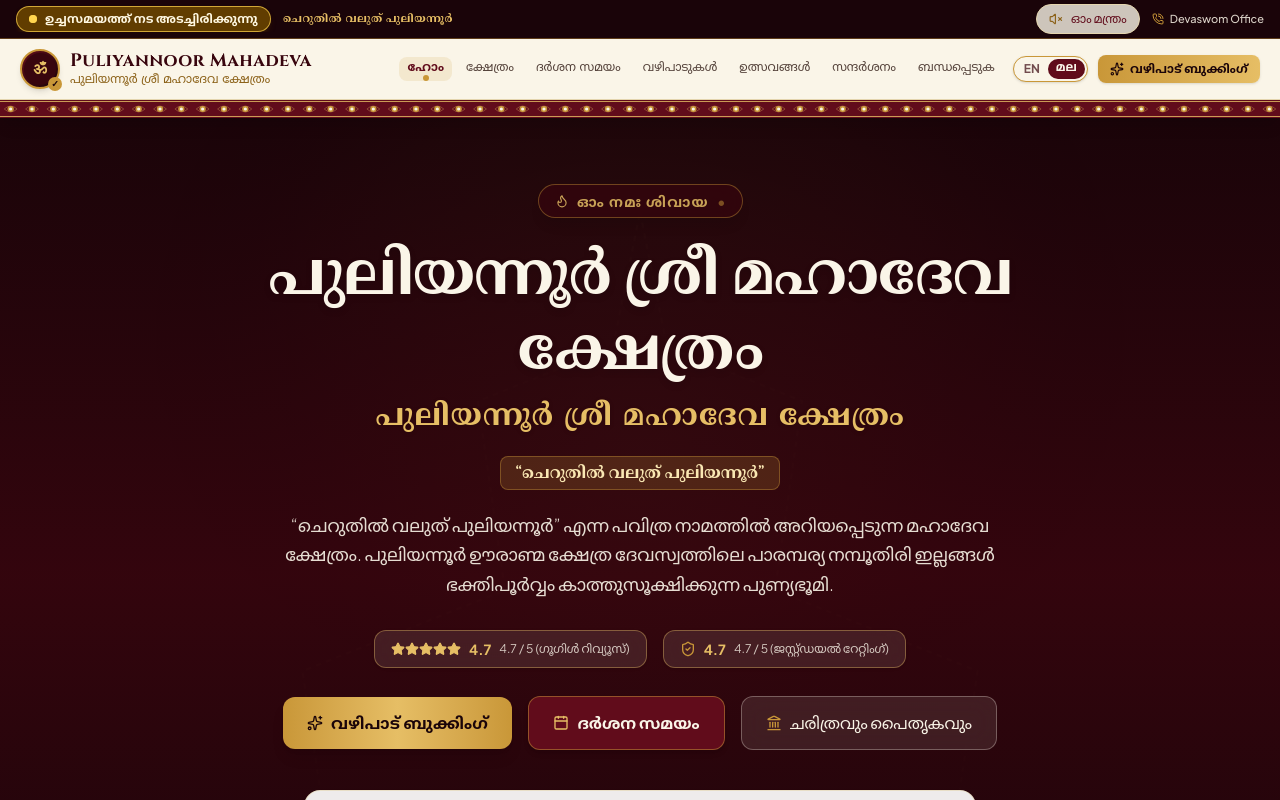
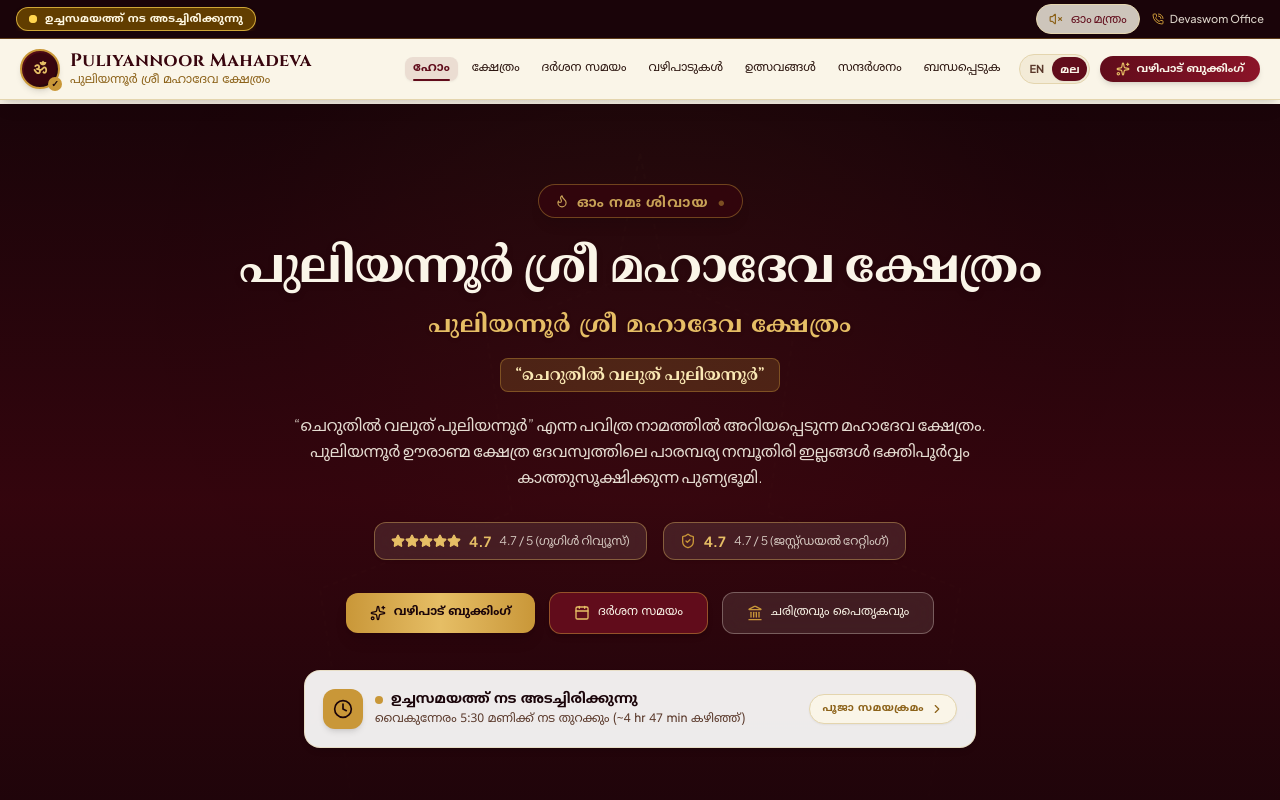
Before and after one commit to vishnu-ej/puliyannoor-temple, a Next.js app: page / in a window 1280 px wide. Both pictures are taken after a click on the button "മല". Shown: the top 800 px of the page. Built offline with nearby package versions, Linux system fonts and the light colour scheme; a web font is replaced by a local one.

Commit message:
Refine navbar branding, fix Malayalam quick info bounding, and scale down Malayalam font sizes

```diff
--- a/src/components/Header.tsx
+++ b/src/components/Header.tsx
@@ -56,14 +56,11 @@ export const Header: React.FC = () => {
 
   return (
     <header className="fixed top-0 left-0 right-0 z-50 w-full shadow-lg bg-[#FAF5E8] transition-all duration-200">
-      {/* Top Micro-Bar (High-contrast, mobile-friendly) */}
+      {/* Top Micro-Bar */}
       <div className="bg-[#1A0409] text-[#FAF5E8] text-xs py-1 px-3 sm:px-4 border-b border-[#C99738]/40">
         <div className="max-w-7xl mx-auto flex items-center justify-between gap-2">
           <div className="flex items-center gap-2 sm:gap-3 overflow-hidden">
             <LiveStatusBadge compact />
-            <span className="hidden md:inline-block text-[#E6BE65] font-cinzel tracking-wider text-[11px] font-semibold truncate">
-              {t('temple_tagline_short')}
-            </span>
           </div>
 
           <div className="flex items-center gap-2 sm:gap-3 flex-shrink-0">
@@ -130,59 +127,62 @@ export const Header: React.FC = () => {
                         : 'text-xs xl:text-sm px-2 xl:px-2.5 py-1.5 font-medium'
                     } ${
                       active
-                        ? 'text-[#610C1B] font-bold bg-[#C99738]/15'
-                        : 'text-[#2B150F]/80 hover:text-[#610C1B] hover:bg-[#F3EBD7]'
+                        ? 'text-[#610C1B] font-bold bg-[#610C1B]/10 shadow-xs'
+                        : 'text-[#2B150F] hover:text-[#610C1B] hover:bg-[#F3EBD7]'
                     }`}
                   >
                     {t(item.labelKey)}
                     {active && (
-                      <span className="absolute bottom-0 left-1/2 -translate-x-1/2 w-1.5 h-1.5 rounded-full bg-[#C99738]" />
+                      <span className="absolute bottom-0 left-2 right-2 h-0.5 bg-[#610C1B] rounded-full" />
                     )}
                   </Link>
                 );
               })}
             </nav>
 
-            {/* Language Switcher */}
-            <div className="flex items-center rounded-full border border-[#C99738] bg-[#FAF5E8] p-0.5 shadow-sm overflow-hidden flex-shrink-0">
+            {/* Language Switcher Pill */}
+            <div className="inline-flex rounded-full p-0.5 bg-[#F3EBD7] border border-[#E4D5AE] text-[11px] font-bold flex-shrink-0">
               <button
                 onClick={() => setLanguage('en')}
-                className={`px-2 py-0.5 rounded-full text-[11px] sm:text-xs font-bold transition-all cursor-pointer min-w-[26px] ${
+                className={`px-2 py-1 rounded-full transition-all cursor-pointer ${
                   language === 'en'
-                    ? 'bg-[#610C1B] text-[#FAF5E8] shadow-inner'
-                    : 'text-[#38050E] hover:text-[#610C1B] opacity-70'
+                    ? 'bg-[#610C1B] text-[#FAF5E8] shadow-xs'
+                    : 'text-[#5A382A] hover:text-[#2B150F]'
                 }`}
-                title="English"
+                aria-label="Switch to English"
               >
                 EN
               </button>
               <button
                 onClick={() => setLanguage('ml')}
-                className={`px-2 py-0.5 rounded-full text-[11px] sm:text-xs font-bold font-malayalam-sans transition-all cursor-pointer min-w-[26px] ${
+                className={`px-2 py-1 rounded-full transition-all cursor-pointer ${
                   language === 'ml'
-                    ? 'bg-[#610C1B] text-[#FAF5E8] shadow-inner'
-                    : 'text-[#38050E] hover:text-[#610C1B] opacity-70'
+                    ? 'bg-[#610C1B] text-[#FAF5E8] shadow-xs'
+                    : 'text-[#5A382A] hover:text-[#2B150F]'
                 }`}
-                title="മലയാളം"
+                aria-label="Switch to Malayalam"
               >
                 മല
               </button>
             </div>
 
-            {/* Book Offering Button (Mobile & Desktop) */}
+            {/* Book Offering CTA Button (Desktop) */}
             <Link
               href="/offerings"
-              className="hidden sm:inline-flex items-center gap-1.5 px-3 py-1.5 rounded-lg bg-gradient-to-r from-[#C99738] to-[#E6BE65] text-[#1A0409] text-xs font-bold tracking-wide shadow-sm hover:brightness-105 active:scale-95 transition-all whitespace-nowrap flex-shrink-0"
+              className="hidden md:inline-flex items-center gap-1.5 px-3.5 xl:px-4 py-1.5 rounded-full bg-gradient-to-r from-[#610C1B] to-[#8B1428] text-[#FAF5E8] text-xs font-bold shadow-md hover:brightness-110 active:scale-95 transition-all flex-shrink-0"
             >
-              <Sparkles className="w-3.5 h-3.5 text-[#1A0409]" />
-              <span>{t('btn_book_vazhipadu')}</span>
+              <Sparkles className="w-3.5 h-3.5 text-[#E6BE65]" />
+              <span className={language === 'ml' ? 'text-[11px] font-malayalam-sans' : 'text-xs'}>
+                {t('btn_book_vazhipadu')}
+              </span>
             </Link>
 
-            {/* Mobile Menu Toggle Button (Touch Friendly 44x44 target) */}
+            {/* Mobile Menu Hamburger Button */}
             <button
               onClick={() => setMobileMenuOpen(!mobileMenuOpen)}
-              className="lg:hidden p-2 rounded-xl text-[#38050E] hover:bg-[#C99738]/20 active:bg-[#C99738]/30 transition-colors cursor-pointer flex-shrink-0 flex items-center justify-center min-w-[40px] min-h-[40px]"
-              aria-label="Toggle menu"
+              className="lg:hidden p-2 rounded-xl text-[#610C1B] hover:bg-[#F3EBD7] active:scale-95 transition-all cursor-pointer flex-shrink-0 min-w-[40px] min-h-[40px] flex items-center justify-center"
+              aria-label="Toggle navigation menu"
+              aria-expanded={mobileMenuOpen}
             >
               {mobileMenuOpen ? <X className="w-6 h-6" /> : <Menu className="w-6 h-6" />}
             </button>
@@ -190,14 +190,11 @@ export const Header: React.FC = () => {
         </div>
       </div>
 
-      {/* Traditional Mural Divider Strip */}
-      <MuralDivider />
-
-      {/* Mobile Drawer Menu (Full touch-friendly sheet) */}
+      {/* Mobile Navigation Drawer */}
       {mobileMenuOpen && (
-        <div className="lg:hidden fixed inset-x-0 top-[90px] sm:top-[100px] bottom-0 bg-[#1A0409]/75 backdrop-blur-md z-50 animate-fadeIn flex flex-col justify-start">
-          <div className="bg-[#FAF5E8] border-b border-[#E4D5AE] shadow-2xl p-5 max-h-[calc(100vh-100px)] overflow-y-auto">
-            <div className="flex flex-col gap-1.5">
+        <div className="lg:hidden fixed inset-0 top-[88px] sm:top-[94px] bg-[#1A0409]/60 backdrop-blur-sm z-40 animate-fadeIn">
+          <div className="bg-[#FAF5E8] border-b border-[#C99738]/40 shadow-2xl p-4 sm:p-6 max-h-[calc(100vh-94px)] overflow-y-auto animate-slideDown">
+            <div className="space-y-1">
               {navItems.map((item) => {
                 const active = isActive(item.href);
                 return (
@@ -205,14 +202,20 @@ export const Header: React.FC = () => {
                     key={item.href}
                     href={item.href}
                     onClick={() => setMobileMenuOpen(false)}
-                    className={`flex items-center justify-between w-full px-4 py-3 rounded-xl text-left font-medium transition-all text-sm ${
+                    className={`flex items-center justify-between px-4 py-3 rounded-xl transition-all ${
+                      language === 'ml' ? 'text-xs font-malayalam-sans' : 'text-sm font-medium'
+                    } ${
                       active
-                        ? 'bg-[#610C1B] text-[#FAF5E8] font-semibold shadow-sm'
-                        : 'text-[#2B150F] hover:bg-[#C99738]/15 active:bg-[#C99738]/25'
+                        ? 'bg-[#610C1B] text-[#FAF5E8] font-bold shadow-sm'
+                        : 'text-[#2B150F] hover:bg-[#F3EBD7]'
                     }`}
                   >
                     <span>{t(item.labelKey)}</span>
-                    <ChevronRight className="w-4 h-4 opacity-70" />
+                    <ChevronRight
+                      className={`w-4 h-4 ${
+                        active ? 'text-[#E6BE65]' : 'text-[#8C6219]/60'
+                      }`}
+                    />
                   </Link>
                 );
               })}
@@ -224,7 +227,9 @@ export const Header: React.FC = () => {
                   className="w-full py-3 px-4 rounded-xl bg-gradient-to-r from-[#610C1B] to-[#8B1428] text-[#FAF5E8] font-bold text-center flex items-center justify-center gap-2 shadow-md active:scale-98 transition-transform"
                 >
                   <Sparkles className="w-4 h-4 text-[#E6BE65]" />
-                  <span>{t('btn_book_vazhipadu')}</span>
+                  <span className={language === 'ml' ? 'text-xs font-malayalam-sans' : 'text-sm'}>
+                    {t('btn_book_vazhipadu')}
+                  </span>
                 </Link>
 
                 <div className="flex items-center justify-center gap-3 text-xs text-[#8C6219] pt-1">
--- a/src/components/Hero.tsx
+++ b/src/components/Hero.tsx
@@ -65,27 +65,27 @@ export const Hero: React.FC = () => {
         </div>
 
         {/* Main Temple Name */}
-        <h1 className="font-cinzel text-2xl sm:text-4xl md:text-6xl font-extrabold tracking-tight text-[#FAF5E8] mb-2 sm:mb-3 leading-tight drop-shadow-md">
+        <h1 className="font-cinzel text-2xl sm:text-4xl md:text-5xl font-extrabold tracking-tight text-[#FAF5E8] mb-2 sm:mb-3 leading-tight drop-shadow-md">
           {t('hero_title')}
         </h1>
 
         {/* Malayalam Sacred Title */}
-        <div className="font-malayalam-serif text-lg sm:text-2xl md:text-3xl text-[#E6BE65] font-semibold mb-4 sm:mb-5 tracking-wide drop-shadow">
+        <div className="font-malayalam-serif text-base sm:text-xl md:text-2xl text-[#E6BE65] font-semibold mb-3 sm:mb-4 tracking-wide drop-shadow">
           പുലിയന്നൂർ ശ്രീ മഹാദേവ ക്ഷേത്രം
         </div>
 
         {/* Popular Epithet Banner */}
-        <div className="inline-block px-3.5 py-1 rounded-lg bg-[#C99738]/20 border border-[#C99738]/40 text-xs sm:text-sm md:text-base font-cinzel font-semibold text-[#F9E7B3] mb-5">
+        <div className="inline-block px-3.5 py-1 rounded-lg bg-[#C99738]/20 border border-[#C99738]/40 text-xs sm:text-sm md:text-base font-cinzel font-semibold text-[#F9E7B3] mb-4 sm:mb-5">
           &ldquo;{t('temple_tagline_short')}&rdquo;
         </div>
 
         {/* Subtitle */}
-        <p className="max-w-3xl mx-auto text-xs sm:text-base md:text-lg text-[#FAF5E8]/90 font-light leading-relaxed mb-6 sm:mb-8 px-2">
+        <p className="max-w-3xl mx-auto text-xs sm:text-sm md:text-base text-[#FAF5E8]/90 font-light leading-relaxed mb-6 sm:mb-8 px-2">
           {t('hero_subtitle')}
         </p>
 
         {/* Verified Ratings Badges */}
-        <div className="flex flex-wrap items-center justify-center gap-2 sm:gap-4 mb-7">
+        <div className="flex flex-wrap items-center justify-center gap-2 sm:gap-4 mb-6 sm:mb-8">
           <div className="flex items-center gap-1.5 sm:gap-2 px-3 py-1.5 sm:px-4 sm:py-2 rounded-xl bg-[#FAF5E8]/10 border border-[#E6BE65]/40 backdrop-blur-md text-xs sm:text-sm text-[#FAF5E8] shadow-sm">
             <div className="flex text-[#E6BE65]">
               {Array.from({ length: 5 }).map((_, i) => (
@@ -103,30 +103,36 @@ export const Hero: React.FC = () => {
           </div>
         </div>
 
-        {/* Action Buttons (Full width on small phones, grouped on tablet+) */}
-        <div className="flex flex-col sm:flex-row items-center justify-center gap-3 sm:gap-4 mb-8 sm:mb-10 w-full max-w-md sm:max-w-none mx-auto">
+        {/* Action Buttons (Balanced font sizes in Malayalam and English) */}
+        <div className="flex flex-col sm:flex-row items-center justify-center gap-2.5 sm:gap-3.5 mb-7 sm:mb-9 w-full max-w-md sm:max-w-none mx-auto">
           <Link
             href="/offerings"
-            className="w-full sm:w-auto flex items-center justify-center gap-2 px-6 py-3.5 rounded-xl bg-gradient-to-r from-[#C99738] via-[#E6BE65] to-[#C99738] text-[#1A0409] font-bold text-sm md:text-base tracking-wide shadow-lg active:scale-95 transition-transform"
+            className="w-full sm:w-auto flex items-center justify-center gap-2 px-5 sm:px-6 py-3 rounded-xl bg-gradient-to-r from-[#C99738] via-[#E6BE65] to-[#C99738] text-[#1A0409] font-bold shadow-lg active:scale-95 transition-transform"
           >
-            <Sparkles className="w-4 h-4" />
-            <span>{t('btn_book_vazhipadu')}</span>
+            <Sparkles className="w-4 h-4 flex-shrink-0" />
+            <span className={language === 'ml' ? 'text-xs font-semibold font-malayalam-sans' : 'text-xs sm:text-sm tracking-wide'}>
+              {t('btn_book_vazhipadu')}
+            </span>
           </Link>
 
           <Link
             href="/timings"
-            className="w-full sm:w-auto flex items-center justify-center gap-2 px-6 py-3.5 rounded-xl bg-[#610C1B] hover:bg-[#8B1428] text-[#FAF5E8] font-semibold text-sm md:text-base border border-[#C99738]/50 shadow-md active:scale-95 transition-transform"
+            className="w-full sm:w-auto flex items-center justify-center gap-2 px-5 sm:px-6 py-3 rounded-xl bg-[#610C1B] hover:bg-[#8B1428] text-[#FAF5E8] font-semibold border border-[#C99738]/50 shadow-md active:scale-95 transition-transform"
           >
-            <Calendar className="w-4 h-4 text-[#E6BE65]" />
-            <span>{t('btn_plan_darshan')}</span>
+            <Calendar className="w-4 h-4 text-[#E6BE65] flex-shrink-0" />
+            <span className={language === 'ml' ? 'text-xs font-medium font-malayalam-sans' : 'text-xs sm:text-sm tracking-wide'}>
+              {t('btn_plan_darshan')}
+            </span>
           </Link>
 
           <Link
             href="/about"
-            className="w-full sm:w-auto flex items-center justify-center gap-2 px-6 py-3.5 rounded-xl bg-[#FAF5E8]/10 hover:bg-[#FAF5E8]/20 text-[#FAF5E8] font-medium text-sm md:text-base border border-[#FAF5E8]/30 backdrop-blur-md active:scale-95 transition-transform"
+            className="w-full sm:w-auto flex items-center justify-center gap-2 px-5 sm:px-6 py-3 rounded-xl bg-[#FAF5E8]/10 hover:bg-[#FAF5E8]/20 text-[#FAF5E8] font-medium border border-[#FAF5E8]/30 backdrop-blur-md active:scale-95 transition-transform"
           >
-            <Landmark className="w-4 h-4 text-[#C99738]" />
-            <span>{t('btn_explore_about')}</span>
+            <Landmark className="w-4 h-4 text-[#C99738] flex-shrink-0" />
+            <span className={language === 'ml' ? 'text-xs font-medium font-malayalam-sans' : 'text-xs sm:text-sm tracking-wide'}>
+              {t('btn_explore_about')}
+            </span>
           </Link>
         </div>
 
@@ -136,41 +142,41 @@ export const Hero: React.FC = () => {
         </div>
       </div>
 
-      {/* Information Quick Strip (2x2 on mobile, 4 on desktop) */}
+      {/* Information Quick Strip (Fully bounded text without truncation) */}
       <div className="relative z-10 w-full bg-[#1A0409]/95 border-t border-[#C99738]/30 backdrop-blur-md">
         <div className="max-w-7xl mx-auto grid grid-cols-2 md:grid-cols-4 divide-y md:divide-y-0 md:divide-x divide-[#C99738]/20 text-center py-2 sm:py-3">
-          <div className="px-2 sm:px-4 py-2.5">
-            <span className="block text-[10px] sm:text-[11px] uppercase tracking-wider text-[#C99738] font-semibold mb-0.5 truncate">
+          <div className="px-2 sm:px-4 py-2.5 flex flex-col justify-center">
+            <span className="block text-[10px] sm:text-[11px] uppercase tracking-wider text-[#C99738] font-semibold mb-0.5">
               {t('info_deity')}
             </span>
-            <span className="font-cinzel font-bold text-xs sm:text-sm md:text-base text-[#FAF5E8] truncate block">
+            <span className={`block font-bold text-xs sm:text-sm text-[#FAF5E8] leading-snug break-words ${language === 'ml' ? 'font-malayalam-sans text-xs' : 'font-cinzel'}`}>
               {t('info_deity_val')}
             </span>
           </div>
 
-          <div className="px-2 sm:px-4 py-2.5">
-            <span className="block text-[10px] sm:text-[11px] uppercase tracking-wider text-[#C99738] font-semibold mb-0.5 truncate">
+          <div className="px-2 sm:px-4 py-2.5 flex flex-col justify-center">
+            <span className="block text-[10px] sm:text-[11px] uppercase tracking-wider text-[#C99738] font-semibold mb-0.5">
               {t('info_opening')}
             </span>
-            <span className="font-cinzel font-bold text-xs sm:text-sm md:text-base text-[#FAF5E8] truncate block">
+            <span className={`block font-bold text-xs sm:text-sm text-[#FAF5E8] leading-snug break-words ${language === 'ml' ? 'font-malayalam-sans text-xs' : 'font-cinzel'}`}>
               {t('info_opening_val')}
             </span>
           </div>
 
-          <div className="px-2 sm:px-4 py-2.5 border-t md:border-t-0">
-            <span className="block text-[10px] sm:text-[11px] uppercase tracking-wider text-[#C99738] font-semibold mb-0.5 truncate">
+          <div className="px-2 sm:px-4 py-2.5 border-t md:border-t-0 flex flex-col justify-center">
+            <span className="block text-[10px] sm:text-[11px] uppercase tracking-wider text-[#C99738] font-semibold mb-0.5">
               {t('info_admin')}
             </span>
-            <span className="font-cinzel font-bold text-xs sm:text-sm md:text-base text-[#FAF5E8] truncate block">
+            <span className={`block font-bold text-xs sm:text-sm text-[#FAF5E8] leading-snug break-words ${language === 'ml' ? 'font-malayalam-sans text-xs' : 'font-cinzel'}`}>
               {t('info_admin_val')}
             </span>
           </div>
 
-          <div className="px-2 sm:px-4 py-2.5 border-t md:border-t-0">
-            <span className="block text-[10px] sm:text-[11px] uppercase tracking-wider text-[#C99738] font-semibold mb-0.5 truncate">
+          <div className="px-2 sm:px-4 py-2.5 border-t md:border-t-0 flex flex-col justify-center">
+            <span className="block text-[10px] sm:text-[11px] uppercase tracking-wider text-[#C99738] font-semibold mb-0.5">
               {t('info_parking')}
             </span>
-            <span className="font-cinzel font-bold text-xs sm:text-sm md:text-base text-[#FAF5E8] truncate block">
+            <span className={`block font-bold text-xs sm:text-sm text-[#FAF5E8] leading-snug break-words ${language === 'ml' ? 'font-malayalam-sans text-xs' : 'font-cinzel'}`}>
               {t('info_parking_val')}
             </span>
           </div>
--- a/src/components/LiveStatusBadge.tsx
+++ b/src/components/LiveStatusBadge.tsx
@@ -41,15 +41,17 @@ export const LiveStatusBadge: React.FC<LiveStatusBadgeProps> = ({
           className={`inline-flex items-center gap-1.5 px-3 py-1 rounded-full text-xs font-semibold bg-[#38050E] text-[#F9E7B3] border border-[#C99738]/50 hover:brightness-110 cursor-pointer ${className}`}
         >
           <span className="w-2 h-2 rounded-full bg-[#C99738] animate-pulse" />
-          <span>{language === 'en' ? 'Checking Darshan Hours...' : 'ദർശന സമയം പരിശോധിക്കുന്നു...'}</span>
+          <span className={language === 'ml' ? 'text-[11px] font-malayalam-sans' : 'text-xs'}>
+            {language === 'en' ? 'Checking Darshan Hours...' : 'ദർശന സമയം പരിശോധിക്കുന്നു...'}
+          </span>
         </Link>
       );
     }
     return (
-      <div className={`glass-panel rounded-2xl p-4 border border-[#C99738]/30 shadow-md ${className}`}>
+      <div className={`glass-panel rounded-2xl p-3.5 sm:p-4 border border-[#C99738]/30 shadow-md ${className}`}>
         <div className="flex items-center gap-3">
-          <Clock className="w-5 h-5 text-[#C99738] animate-spin" />
-          <span className="text-sm font-cinzel text-[#1A0409]">
+          <Clock className="w-4 h-4 sm:w-5 sm:h-5 text-[#C99738] animate-spin" />
+          <span className="text-xs sm:text-sm font-cinzel text-[#1A0409]">
             {language === 'en' ? 'Calculating Darshan Status...' : 'ദർശന സമയം പരിശോധിക്കുന്നു...'}
           </span>
         </div>
@@ -63,7 +65,7 @@ export const LiveStatusBadge: React.FC<LiveStatusBadgeProps> = ({
     return (
       <Link
         href="/timings"
-        className={`inline-flex items-center gap-2 px-3 py-1 rounded-full text-xs font-bold transition-all shadow-md hover:scale-[1.03] cursor-pointer ${
+        className={`inline-flex items-center gap-2 px-2.5 sm:px-3 py-1 rounded-full font-bold transition-all shadow-md hover:scale-[1.03] cursor-pointer ${
           isOpen
             ? 'bg-[#1F4E34] hover:bg-[#2D6A4F] text-[#E8F5E9] border border-[#4CAF50]/60 shadow-[#1F4E34]/30'
             : badgeColor === 'amber'
@@ -92,7 +94,7 @@ export const LiveStatusBadge: React.FC<LiveStatusBadgeProps> = ({
             }`}
           />
         </span>
-        <span className="font-semibold tracking-wide text-xs">
+        <span className={`font-semibold tracking-wide ${language === 'ml' ? 'text-[11px] font-malayalam-sans' : 'text-xs'}`}>
           {statusText[language]}
         </span>
       </Link>
@@ -101,7 +103,7 @@ export const LiveStatusBadge: React.FC<LiveStatusBadgeProps> = ({
 
   return (
     <div
-      className={`glass-panel rounded-2xl p-4 md:p-5 border transition-all shadow-md ${
+      className={`glass-panel rounded-2xl p-3.5 sm:p-4 md:p-4.5 border transition-all shadow-md ${
         isOpen
           ? 'border-[#1F4E34]/50 bg-gradient-to-r from-[#1F4E34]/10 via-[#FAF5E8] to-transparent'
           : badgeColor === 'amber'
@@ -109,10 +111,10 @@ export const LiveStatusBadge: React.FC<LiveStatusBadgeProps> = ({
           : 'border-[#610C1B]/40 bg-gradient-to-r from-[#610C1B]/10 via-[#FAF5E8] to-transparent'
       } ${className}`}
     >
-      <div className="flex flex-col sm:flex-row items-start sm:items-center justify-between gap-3">
-        <div className="flex items-center gap-3.5">
+      <div className="flex flex-col sm:flex-row items-start sm:items-center justify-between gap-2.5 sm:gap-3">
+        <div className="flex items-center gap-3">
           <div
-            className={`w-10 h-10 rounded-xl flex items-center justify-center shadow-md flex-shrink-0 ${
+            className={`w-9 h-9 sm:w-10 sm:h-10 rounded-xl flex items-center justify-center shadow-md flex-shrink-0 ${
               isOpen
                 ? 'bg-[#1F4E34] text-[#FAF5E8]'
                 : badgeColor === 'amber'
@@ -121,17 +123,17 @@ export const LiveStatusBadge: React.FC<LiveStatusBadgeProps> = ({
             }`}
           >
             {isOpen ? (
-              <Sparkles className="w-5 h-5 animate-flame" />
+              <Sparkles className="w-4 h-4 sm:w-5 sm:h-5 animate-flame" />
             ) : badgeColor === 'amber' ? (
-              <Clock className="w-5 h-5" />
+              <Clock className="w-4 h-4 sm:w-5 sm:h-5" />
             ) : (
-              <Moon className="w-5 h-5" />
+              <Moon className="w-4 h-4 sm:w-5 sm:h-5" />
             )}
           </div>
           <div>
             <div className="flex items-center gap-2">
               <span
-                className={`inline-block w-2.5 h-2.5 rounded-full ${
+                className={`inline-block w-2 h-2 rounded-full ${
                   isOpen
                     ? 'bg-[#1F4E34] animate-pulse'
                     : badgeColor === 'amber'
@@ -139,12 +141,18 @@ export const LiveStatusBadge: React.FC<LiveStatusBadgeProps> = ({
                     : 'bg-[#610C1B]'
                 }`}
               />
-              <h4 className="font-cinzel font-bold text-sm md:text-base text-[#1A0409]">
+              <h4 className={`font-bold text-[#1A0409] ${
+                language === 'ml'
+                  ? 'text-xs sm:text-sm font-malayalam-sans leading-snug'
+                  : 'text-xs sm:text-sm md:text-base font-cinzel'
+              }`}>
                 {statusText[language]}
               </h4>
             </div>
             {showDetail && (
-              <p className="text-xs md:text-sm text-[#5A382A] mt-0.5 font-medium">
+              <p className={`text-[#5A382A] mt-0.5 font-medium ${
+                language === 'ml' ? 'text-[11px] sm:text-xs font-malayalam-sans' : 'text-xs sm:text-sm'
+              }`}>
                 {subText[language]}
               </p>
             )}
@@ -155,10 +163,12 @@ export const LiveStatusBadge: React.FC<LiveStatusBadgeProps> = ({
         <div className="flex items-center gap-2 self-end sm:self-center">
           <Link
             href="/timings"
-            className="inline-flex items-center gap-1.5 text-[11px] uppercase tracking-wider font-bold text-[#8C6219] hover:text-[#FAF5E8] bg-[#FAF5E8] hover:bg-[#610C1B] border border-[#E4D5AE] hover:border-[#610C1B] px-3.5 py-1.5 rounded-full shadow-sm hover:shadow-md transition-all cursor-pointer group"
+            className="inline-flex items-center gap-1.5 text-[10px] sm:text-[11px] uppercase tracking-wider font-bold text-[#8C6219] hover:text-[#FAF5E8] bg-[#FAF5E8] hover:bg-[#610C1B] border border-[#E4D5AE] hover:border-[#610C1B] px-3 py-1 sm:py-1.5 rounded-full shadow-xs hover:shadow-md transition-all cursor-pointer group"
           >
-            <span>{language === 'en' ? 'Pooja Timetable' : 'പൂജാ സമയക്രമം'}</span>
-            <ChevronRight className="w-3.5 h-3.5 text-[#8C6219] group-hover:text-[#E6BE65] transition-transform group-hover:translate-x-0.5" />
+            <span className={language === 'ml' ? 'text-[10.5px] font-malayalam-sans font-semibold' : 'text-[10px] sm:text-[11px]'}>
+              {language === 'en' ? 'Pooja Timetable' : 'പൂജാ സമയക്രമം'}
+            </span>
+            <ChevronRight className="w-3 h-3 sm:w-3.5 sm:h-3.5 text-[#8C6219] group-hover:text-[#E6BE65] transition-transform group-hover:translate-x-0.5" />
           </Link>
         </div>
       </div>
```
